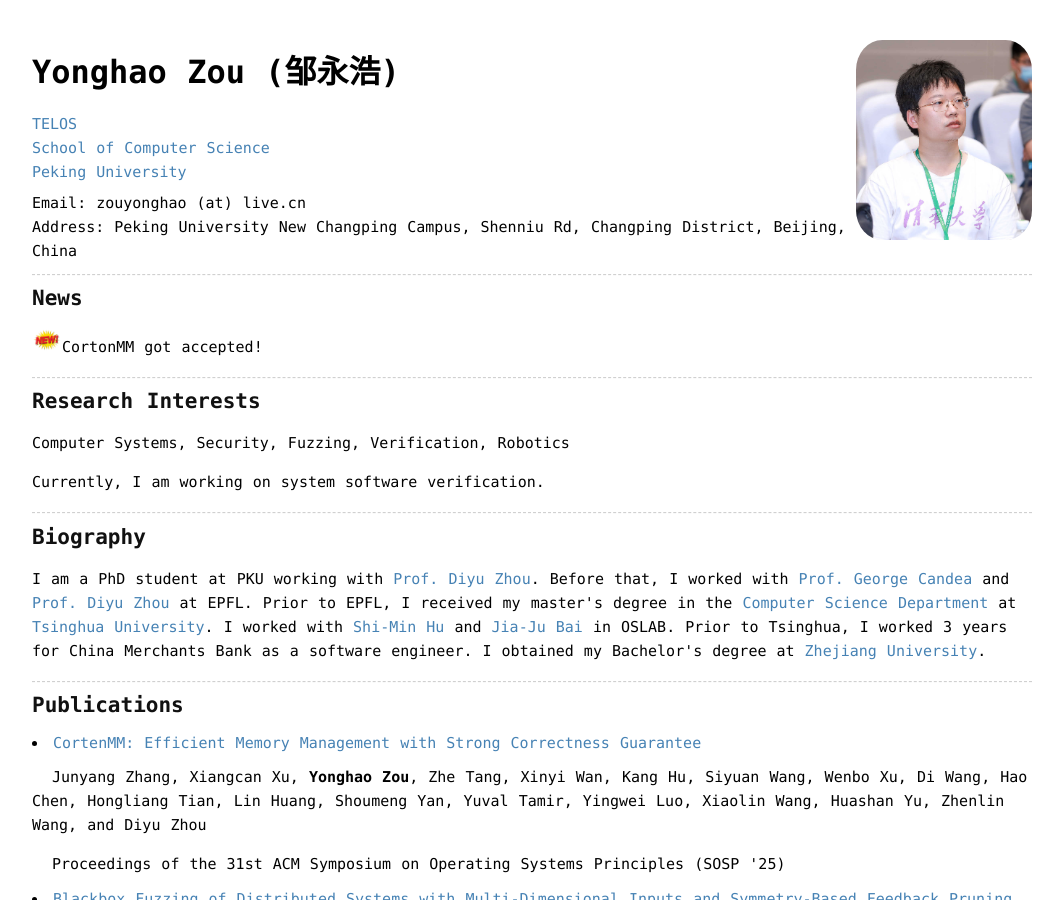
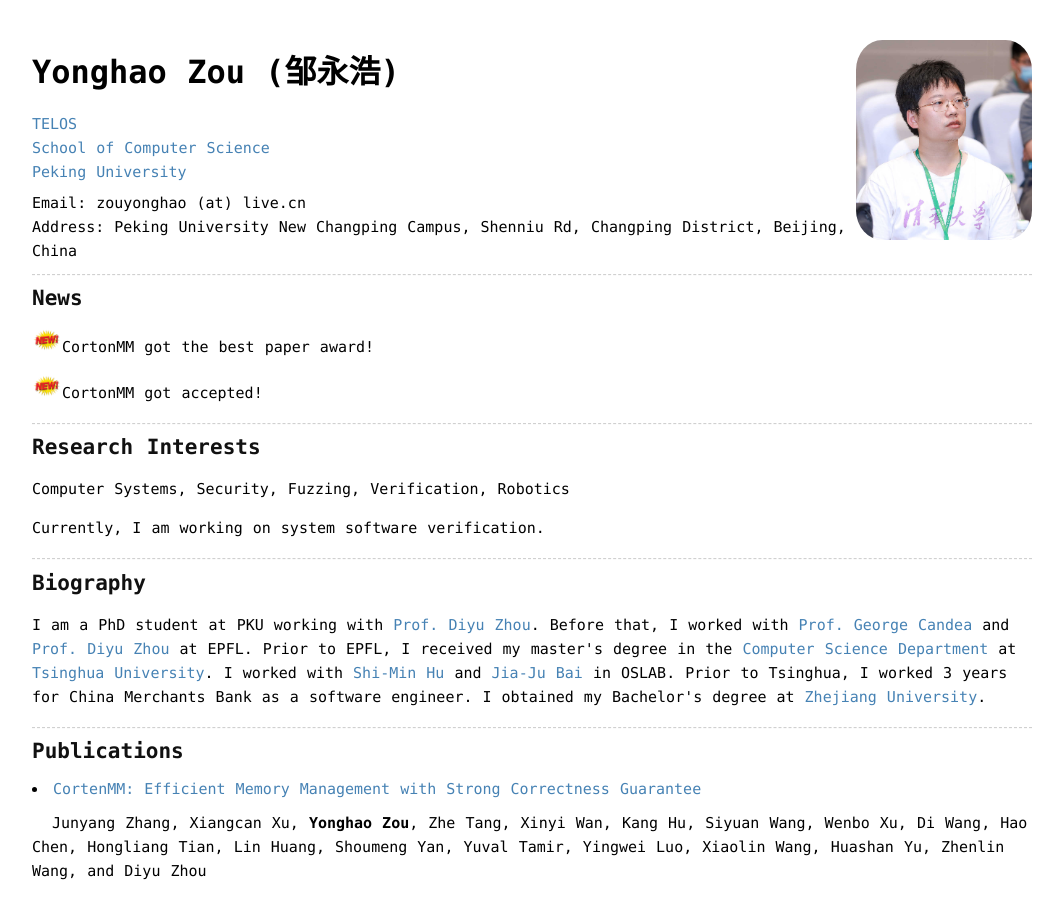
Before and after one commit to zouyonghao/zouyonghao.github.io, a Jekyll site: the page built from index.md, in a window 1280 px wide and 900 px high. Shown: the whole window, without its empty margins (108-1171 px from the left). Built offline with Jekyll 4.4.1, drawn with Linux system fonts in a browser that asks for light colours.

Commit message:
Update CV and news

```diff
--- a/_layouts/home.html
+++ b/_layouts/home.html
@@ -39,22 +39,17 @@
 
                     <h2 id="news">News</h2>
 
+                    <p><img src="../images/new-icon-12.png" alt="" width="30px" style="display: inline;">CortonMM got the best paper award!</p>
+
                     <p><img src="../images/new-icon-12.png" alt="" width="30px" style="display: inline;">CortonMM got accepted!</p>
 
                     <!-- <p><img src="../images/new-icon-12.png" alt="" width="30px" style="display: inline;">I will continue my PhD study at PKU.</p> -->
-
                     <!-- <p><img src="../images/new-icon-12.png" alt="" width="30px" style="display: inline;">The DistFuzz paper got accepted.</p> -->
-
                     <!-- <p><img src="../images/new-icon-12.png" alt="" width="30px" style="display: inline;">The TPot paper got accepted.</p> -->
-
                     <!-- <p><img src="../images/new-icon-12.png" alt="" width="30px" style="display: inline;">I joined DSLAB working with <a href="http://dslab.epfl.ch/people/candea/">Professor George Candea</a> and <a href="https://zhou-diyu.github.io/">Dr. Diyu Zhou.</a></p> -->
-
                     <!-- <p><img src="../images/new-icon-12.png" alt="" width="30px" style="display: inline;">I will be a Ph.D at <a href="https://www.epfl.ch/en/">EPFL</a> in 2023.</p> -->
-
                     <!-- <p><img src="../images/new-icon-12.png" alt="" width="30px" style="display: inline;">I am looking for a Ph.D. position for 2023, please contect me if you are interested. <a href="http://zouyonghao.github.io/assets/CV.pdf">CV</a></p> -->
-
                     <!-- <p><img src="../images/new-icon-12.png" alt="" width="30px" style="display: inline;">I joined Moco Tech as CTO!</p> -->
-
                     <!-- <p><img src="../images/new-icon-12.png" alt="" width="30px" style="display: inline;">I graduated from Tsinghua University and got Outstanding Graduate!</p> -->
 
                     <hr>
```
Also changed, not shown: 1 other file.
